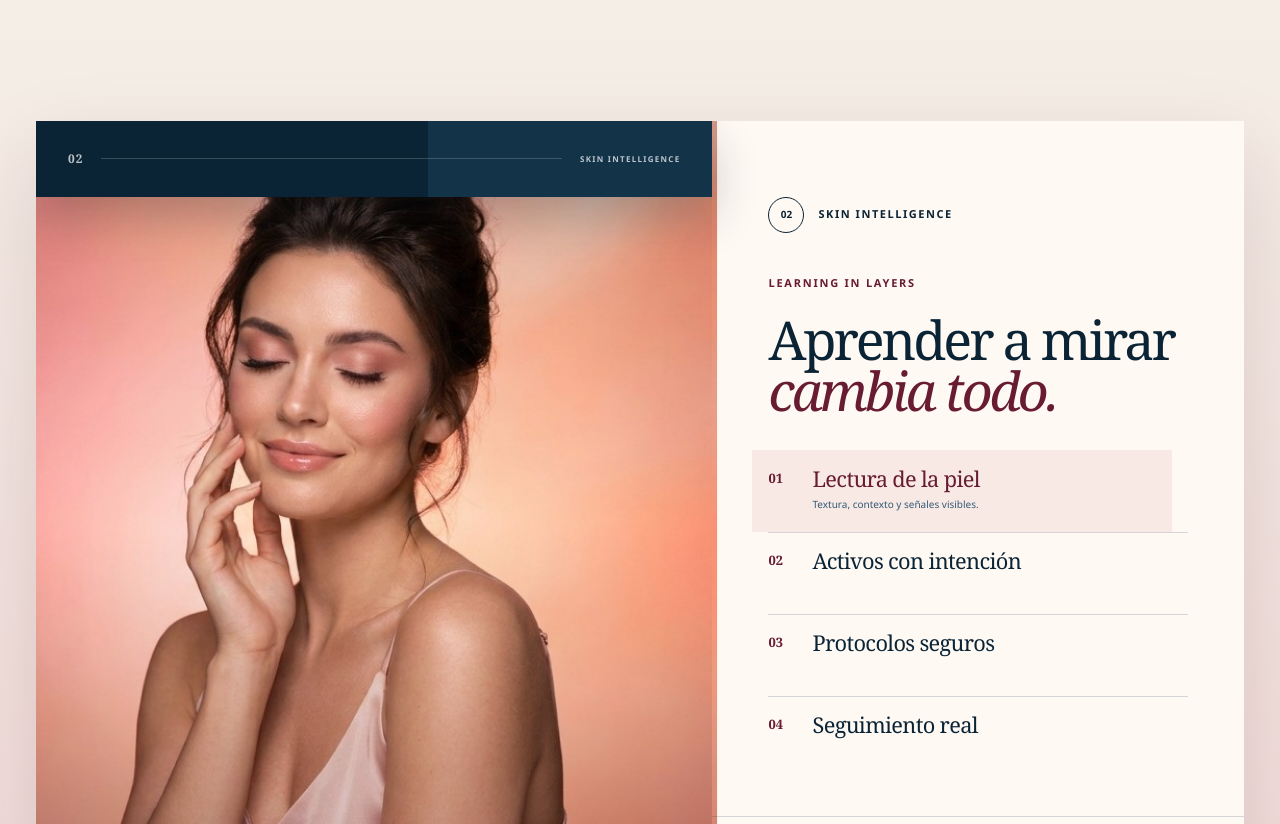
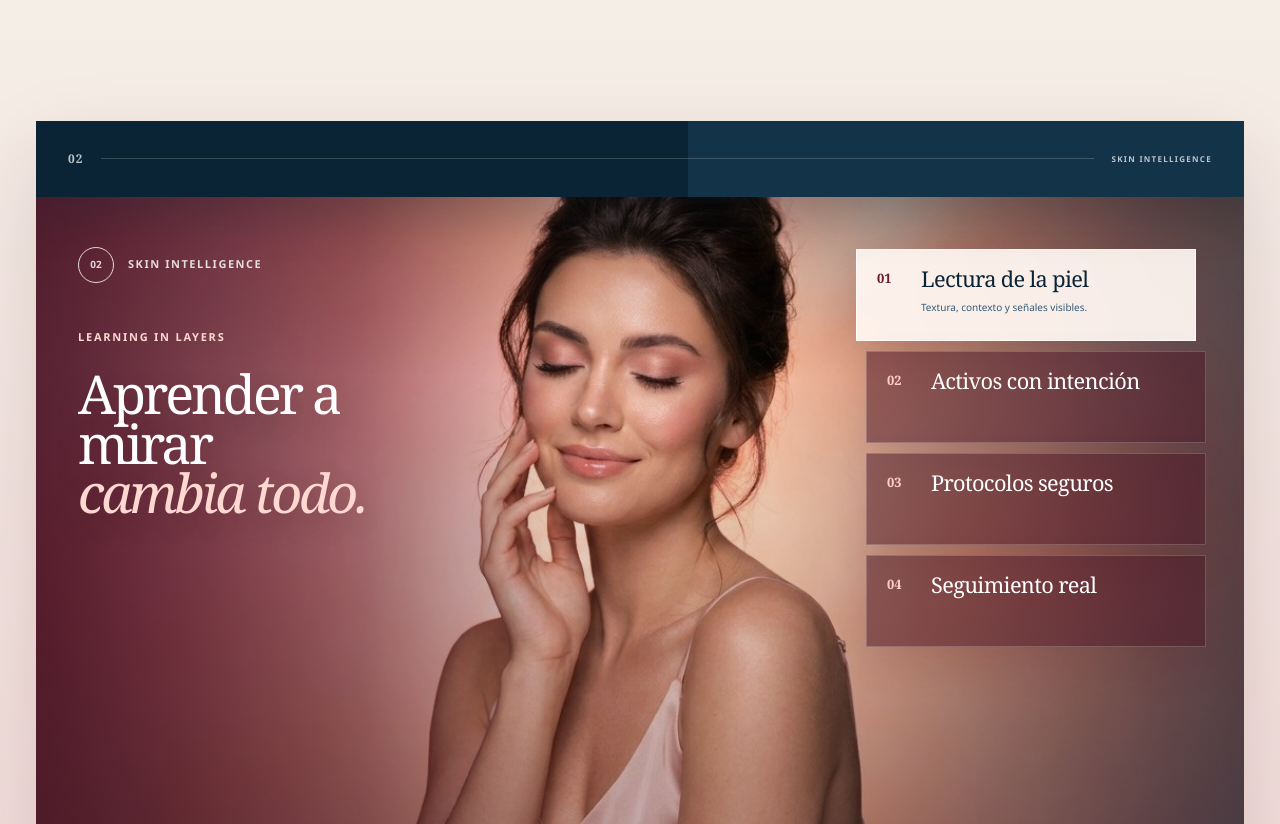
Before and after one commit to teccapitalweb/dermalysse-platform, a website built with Vite: page index.html in a window 1280 px wide. Shown: the part 1976-2800 px from the top of the page. Built offline with nearby package versions, Linux system fonts and the light colour scheme.

Commit message:
feat: restore layered learning composition

```diff
--- a/src/site/styles/landing.css
+++ b/src/site/styles/landing.css
@@ -108,35 +108,35 @@
 }
 .skin-intelligence__stage {
   width: var(--content);
-  min-height: 760px;
+  min-height: 800px;
   margin: 0 auto;
-  display: grid;
-  grid-template-columns: minmax(0, 1.12fr) minmax(360px, .88fr);
-  grid-template-rows: auto 1fr auto;
   position: relative;
   overflow: hidden;
-  background: #fff9f4;
+  color: white;
+  background: #7d263f;
   box-shadow: 0 30px 80px rgba(68,15,31,.13);
 }
-.skin-intelligence__image { grid-column: 1; grid-row: 1 / 4; position: relative; inset: auto; width: 100%; max-width: none; height: 100%; min-height: 760px; object-fit: cover; object-position: 54% center; transform: scale(1.015); transition: transform .8s var(--ease-out); }
-.skin-intelligence__veil { grid-column: 1; grid-row: 1 / 4; position: relative; z-index: 1; background: linear-gradient(180deg, rgba(58,12,27,.06), transparent 52%, rgba(58,12,27,.2)); }
-.skin-intelligence__layer { grid-column: 1; grid-row: 1; position: relative; z-index: 4; inset: auto; width: 100%; height: 76px; padding: 0 32px; display: grid; grid-template-columns: auto 1fr auto; align-items: center; gap: 18px; color: rgba(255,255,255,.72); background: linear-gradient(90deg, var(--ink-deep) 0 58%, #123348 58% 100%); box-shadow: 0 20px 46px rgba(8,30,43,.22); transform: none; pointer-events: none; }
+.skin-intelligence__image { position: absolute; inset: 0; width: 100%; max-width: none; height: 100%; object-fit: cover; object-position: center; transform: scale(1.012); transition: transform .8s var(--ease-out); }
+.skin-intelligence__veil { position: absolute; z-index: 1; inset: 0; background: linear-gradient(90deg, rgba(58,12,31,.78) 0%, rgba(58,12,31,.43) 27%, rgba(58,12,31,.04) 43%, rgba(18,45,61,.03) 61%, rgba(18,45,61,.58) 100%), linear-gradient(180deg, rgba(21,7,14,.2), transparent 32%, rgba(42,10,24,.28)); }
+.skin-intelligence__layer { position: absolute; z-index: 5; inset: 0 0 auto; width: 100%; height: 76px; padding: 0 32px; display: grid; grid-template-columns: auto 1fr auto; align-items: center; gap: 18px; color: rgba(255,255,255,.72); background: linear-gradient(90deg, var(--ink-deep) 0 54%, #123348 54% 100%); box-shadow: 0 20px 46px rgba(8,30,43,.22); pointer-events: none; }
 .skin-intelligence__layer span { font: 650 12px/1 var(--display); letter-spacing: .08em; }
 .skin-intelligence__layer i { border-top: 1px solid rgba(255,255,255,.18); }
 .skin-intelligence__layer small { font-size: 8px; font-weight: 800; letter-spacing: .16em; text-transform: uppercase; }
-.skin-intelligence__intro { grid-column: 2; grid-row: 1; position: relative; z-index: 2; inset: auto; width: auto; padding: 76px 56px 34px; }
-.skin-intelligence__intro .section-label { color: var(--ink-deep); }
-.skin-intelligence__intro .eyebrow { margin-top: 42px; color: var(--wine); }
-.skin-intelligence__intro h2 { margin: 24px 0 0; font: 590 clamp(46px, 4.2vw, 68px)/.94 var(--display); letter-spacing: -.055em; text-shadow: none; }
-.skin-intelligence__intro h2 em { color: var(--wine); font-weight: 350; }
-.skin-intelligence__steps { grid-column: 2; grid-row: 2; position: relative; z-index: 3; inset: auto; padding: 0 56px 38px; display: grid; align-content: start; pointer-events: auto; }
-.skin-step, .skin-step:nth-child(n) { width: 100%; min-height: 82px; padding: 17px 0; display: grid; grid-template-columns: 34px 1fr; gap: 5px 10px; color: var(--ink-deep); border: 0; border-top: 1px solid var(--line); background: transparent; box-shadow: none; backdrop-filter: none; text-align: left; cursor: pointer; pointer-events: auto; position: relative; inset: auto; transition: color .35s var(--ease), background .35s var(--ease), padding .35s var(--ease), margin .35s var(--ease); }
-.skin-step > span { grid-row: 1 / 3; padding-top: 4px; color: var(--wine); font: 600 13px/1 var(--display); }
+.skin-intelligence__intro { position: absolute; z-index: 3; left: 42px; top: 126px; width: min(330px, 29%); padding: 0; }
+.skin-intelligence__intro .section-label { color: rgba(255,255,255,.82); }
+.skin-intelligence__intro .eyebrow { margin-top: 46px; color: #ffd8d2; }
+.skin-intelligence__intro h2 { margin: 24px 0 0; color: white; font: 590 clamp(48px, 4.2vw, 68px)/.92 var(--display); letter-spacing: -.055em; text-shadow: 0 10px 30px rgba(63,12,29,.24); }
+.skin-intelligence__intro h2 em { color: #ffd8d2; font-weight: 350; }
+.skin-intelligence__steps { position: absolute; z-index: 3; right: 38px; top: 128px; width: min(340px, 32%); padding: 0; display: grid; align-content: start; gap: 10px; pointer-events: auto; }
+.skin-step, .skin-step:nth-child(n) { width: 100%; min-height: 92px; padding: 18px 20px; display: grid; grid-template-columns: 34px 1fr; gap: 5px 10px; color: white; border: 1px solid rgba(255,255,255,.2); background: rgba(71,20,39,.5); box-shadow: 0 16px 38px rgba(66,15,32,.12); backdrop-filter: blur(12px) saturate(1.1); text-align: left; cursor: pointer; pointer-events: auto; position: relative; inset: auto; transition: color .35s var(--ease), background .35s var(--ease), border-color .35s var(--ease), transform .35s var(--ease); }
+.skin-step > span { grid-row: 1 / 3; padding-top: 4px; color: #ffd0ca; font: 600 13px/1 var(--display); }
 .skin-step strong { font: 560 clamp(18px, 1.7vw, 25px)/1 var(--display); letter-spacing: -.03em; }
-.skin-step small { max-height: 0; overflow: hidden; opacity: 0; color: var(--ink-soft); font-size: 10px; line-height: 1.5; transform: translateY(5px); transition: max-height .45s var(--ease), opacity .35s var(--ease), transform .35s var(--ease); }
-.skin-step.is-active { margin-inline: -16px; padding-inline: 16px; color: var(--wine); background: rgba(217,160,155,.18); border-color: transparent; transform: none; }
+.skin-step small { max-height: 0; overflow: hidden; opacity: 0; color: rgba(255,255,255,.76); font-size: 10px; line-height: 1.5; transform: translateY(5px); transition: max-height .45s var(--ease), opacity .35s var(--ease), transform .35s var(--ease); }
+.skin-step.is-active { margin: 0; padding: 18px 20px; color: var(--ink-deep); background: rgba(255,247,242,.94); border-color: rgba(255,255,255,.76); transform: translateX(-10px); }
+.skin-step.is-active > span { color: var(--wine); }
+.skin-step.is-active small { color: var(--ink-soft); }
 .skin-step.is-active small { max-height: 48px; opacity: 1; transform: none; }
-.skin-intelligence__caption { grid-column: 2; grid-row: 3; position: relative; z-index: 2; inset: auto; width: auto; margin: 0; padding: 24px 56px 38px; color: var(--ink-soft); border-top: 1px solid var(--line); font-size: 9px; font-weight: 750; letter-spacing: .1em; line-height: 1.65; text-align: left; text-transform: uppercase; transform: none; }
+.skin-intelligence__caption { position: absolute; z-index: 3; right: 38px; bottom: 30px; width: min(340px, 32%); margin: 0; padding-top: 20px; color: rgba(255,255,255,.72); border-top: 1px solid rgba(255,255,255,.24); font-size: 9px; font-weight: 750; letter-spacing: .1em; line-height: 1.65; text-align: left; text-transform: uppercase; }
 
 .courses { width: var(--content); margin: 0 auto; padding: 154px 0 172px; }
 .section-heading { margin-bottom: 84px; display: grid; grid-template-columns: .55fr 1.15fr .8fr; gap: 52px; align-items: end; }
--- a/src/site/styles/responsive.css
+++ b/src/site/styles/responsive.css
@@ -18,11 +18,11 @@
   .section-heading { grid-template-columns: .45fr 1.1fr; }
   .section-heading > p { grid-column: 2; }
   .manifesto__stage { grid-template-columns: .24fr 1fr .76fr; gap: 32px; }
-  .skin-intelligence__stage { grid-template-columns: minmax(0, 1fr) minmax(340px, .82fr); }
-  .skin-intelligence__intro { width: auto; padding-inline: 38px; }
-  .skin-intelligence__intro h2 { font-size: clamp(44px, 5vw, 60px); }
-  .skin-intelligence__steps { padding-inline: 38px; }
-  .skin-intelligence__caption { padding-inline: 38px; }
+  .skin-intelligence__stage { min-height: 740px; }
+  .skin-intelligence__intro { left: 30px; top: 118px; width: 29%; padding: 0; }
+  .skin-intelligence__intro h2 { font-size: clamp(42px, 5vw, 58px); }
+  .skin-intelligence__steps { right: 28px; top: 118px; width: 34%; padding: 0; }
+  .skin-intelligence__caption { right: 28px; width: 34%; padding: 18px 0 0; }
   .club { grid-template-columns: 1fr; gap: 84px; }
   .club__experience { width: min(100%, 760px); }
 }
@@ -93,10 +93,12 @@
   .skin-intelligence__intro .eyebrow { margin-top: 52px; color: var(--wine); }
   .skin-intelligence__intro h2 { margin-top: 28px; color: var(--ink-deep); font-size: clamp(52px, 12vw, 76px); line-height: .96; text-shadow: none; }
   .skin-intelligence__intro h2 em { color: var(--wine); }
-  .skin-intelligence__steps { grid-row: 3; grid-column: 1; position: relative; inset: auto; margin-top: -14px; padding: 0; display: grid; gap: 12px; }
+  .skin-intelligence__steps { grid-row: 3; grid-column: 1; position: relative; inset: auto; width: 100%; margin-top: -14px; padding: 0; display: grid; gap: 12px; }
   .skin-step, .skin-step:nth-child(n) { width: 100%; min-height: 92px; margin: 0; padding: 20px; position: relative; inset: auto; color: white; border: 0; background: rgba(104,28,49,.92); }
   .skin-step.is-active { margin: 0; padding: 20px; transform: none; background: var(--ink-deep); }
   .skin-step small { color: rgba(255,255,255,.74); }
+  .skin-step.is-active > span,
+  .skin-step.is-active small { color: rgba(255,255,255,.78); }
   .skin-intelligence__caption { grid-row: 4; grid-column: 1; position: relative; inset: auto; width: 100%; margin: 38px 0 0; padding: 0; color: var(--ink-soft); line-height: 1.75; transform: none; }
 
   .courses { padding: 120px 0 132px; }
```
